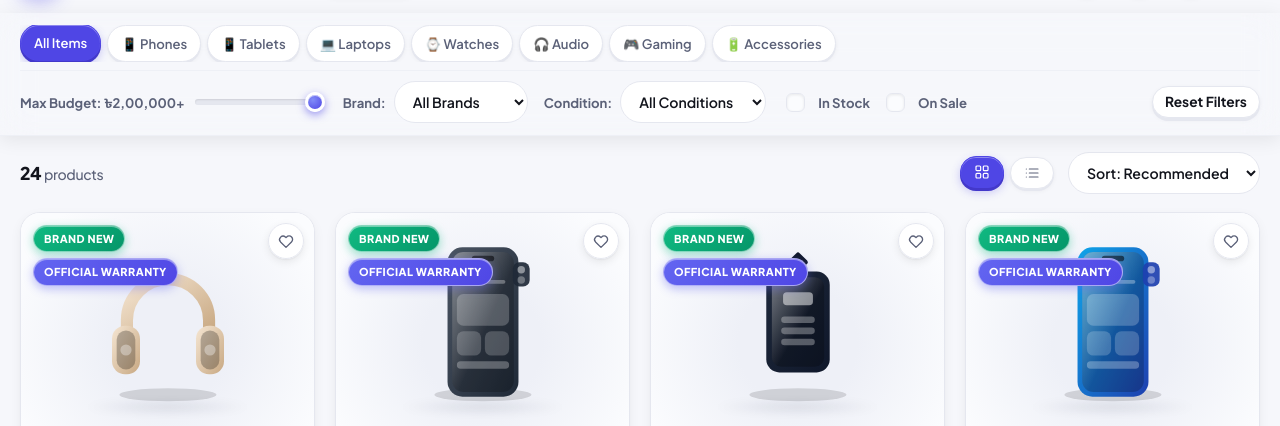
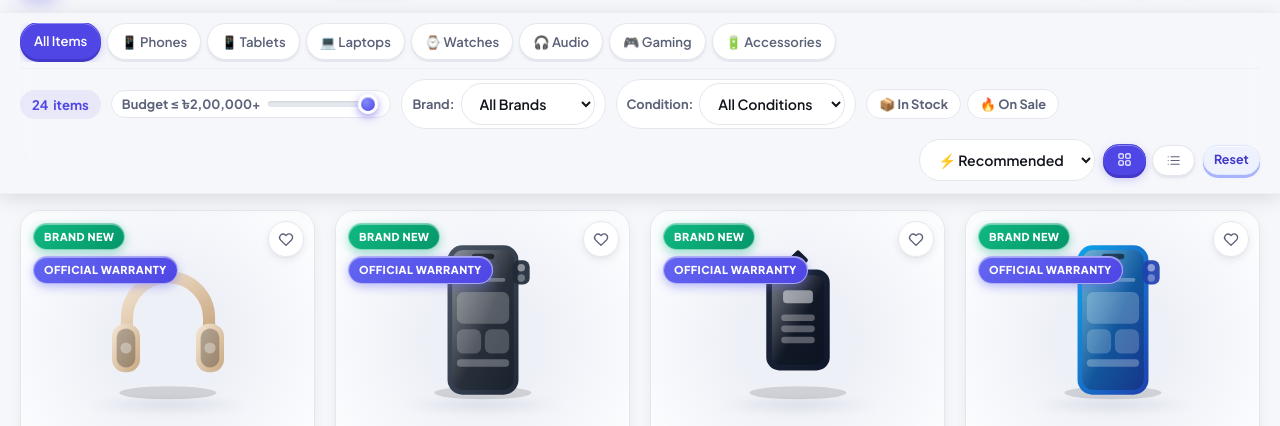
Before and after one commit to Fuad2e3/Mobile-Gallery, a website: page assets/categories.html in a window 1280 px wide. Shown: the part 99-525 px from the top of the page. Drawn offline with Linux system fonts and the light colour scheme; no server answers.

Commit message:
style: upgrade categories.html to smart glassmorphic control hub with pill filter controls

```diff
--- a/assets/categories.html
+++ b/assets/categories.html
@@ -76,57 +76,102 @@
 
 <main>
 
-<!-- ════════════════════ Top Horizontal Sticky Filter Bar ══ -->
+<!-- ════════════════════ Smart Glassmorphic Control Hub ══ -->
 <div class="sticky-cat-bar" id="stickyCatBar">
   <div class="wrap">
-    <!-- Row 1: Category Pills -->
+    <!-- Top Row: Category Tabs -->
     <div class="sticky-cat-inner">
-      <div class="seg seg--cat-bar" id="catSeg">
-        <button class="is-on" data-cat="all">All Items</button>
-        <button data-cat="phone">📱 Phones</button>
-        <button data-cat="tablet">📱 Tablets</button>
-        <button data-cat="laptop">💻 Laptops</button>
-        <button data-cat="watch">⌚ Watches</button>
-        <button data-cat="audio">🎧 Audio</button>
-        <button data-cat="gaming">🎮 Gaming</button>
-        <button data-cat="accessory">🔋 Accessories</button>
+      <div class="seg seg--smart-cat" id="catSeg">
+        <button class="is-on" data-cat="all">
+          <span>All Items</span>
+        </button>
+        <button data-cat="phone">
+          <span>📱 Phones</span>
+        </button>
+        <button data-cat="tablet">
+          <span>📱 Tablets</span>
+        </button>
+        <button data-cat="laptop">
+          <span>💻 Laptops</span>
+        </button>
+        <button data-cat="watch">
+          <span>⌚ Watches</span>
+        </button>
+        <button data-cat="audio">
+          <span>🎧 Audio</span>
+        </button>
+        <button data-cat="gaming">
+          <span>🎮 Gaming</span>
+        </button>
+        <button data-cat="accessory">
+          <span>🔋 Accessories</span>
+        </button>
       </div>
     </div>
 
-    <!-- Row 2: Horizontal Filter Controls -->
-    <div class="horizontal-filter-row">
-      <div class="hfilter-item">
-        <label for="priceRange">Max Budget: <b id="priceOut">৳2,00,000+</b></label>
-        <input type="range" id="priceRange" min="3000" max="200000" step="1000" value="200000" aria-label="Maximum price" style="width:130px">
+    <!-- Bottom Row: Smart Filter Pills & Controls Bar -->
+    <div class="smart-filter-toolbar">
+      <!-- Total Counter Badge -->
+      <div class="filter-stat-pill">
+        <b id="resultCount">0</b>
+        <span>items</span>
       </div>
 
-      <div class="hfilter-item">
-        <label for="brandSelect">Brand:</label>
-        <select class="select select--sm" id="brandSelect" aria-label="Filter by brand">
+      <!-- Price Budget Range -->
+      <div class="filter-chip-item">
+        <span class="filter-chip-label">Budget ≤ <b id="priceOut">৳2,00,000+</b></span>
+        <input type="range" id="priceRange" min="3000" max="200000" step="1000" value="200000" aria-label="Maximum price" style="width:110px">
+      </div>
+
+      <!-- Brand Select Dropdown -->
+      <div class="filter-chip-item">
+        <span class="filter-chip-label">Brand:</span>
+        <select class="select select--pill" id="brandSelect" aria-label="Filter by brand">
           <option value="">All Brands</option>
         </select>
       </div>
 
-      <div class="hfilter-item">
-        <label for="condSelect">Condition:</label>
-        <select class="select select--sm" id="condSelect" aria-label="Filter by condition">
+      <!-- Condition Select Dropdown -->
+      <div class="filter-chip-item">
+        <span class="filter-chip-label">Condition:</span>
+        <select class="select select--pill" id="condSelect" aria-label="Filter by condition">
           <option value="">All Conditions</option>
         </select>
       </div>
 
-      <div class="hfilter-item" style="gap:12px">
-        <label class="check" style="padding:0">
+      <!-- Toggle Chips -->
+      <div class="filter-chip-toggles">
+        <label class="chip-toggle">
           <input type="checkbox" id="inStockOnly">
-          <span>In Stock</span>
+          <span>📦 In Stock</span>
         </label>
-        <label class="check" style="padding:0">
+        <label class="chip-toggle">
           <input type="checkbox" id="onSaleOnly">
-          <span>On Sale</span>
+          <span>🔥 On Sale</span>
         </label>
       </div>
 
-      <button class="btn btn--ghost btn--sm" id="resetFilters" style="padding:4px 12px;margin-left:auto">Reset Filters</button>
+      <!-- Sort & View Controls -->
+      <div class="filter-right-group">
+        <select class="select select--pill" id="sortSelect" aria-label="Sort products">
+          <option value="relevant">⚡ Recommended</option>
+          <option value="newest">✨ New Arrivals</option>
+          <option value="price-a">💰 Low to High</option>
+          <option value="price-d">💎 High to Low</option>
+          <option value="discount">🏷️ Discount</option>
+          <option value="popular">🔥 Popular</option>
+        </select>
+
+        <div class="seg seg--view" role="group" aria-label="Layout">
+          <button class="is-on" data-view="grid" aria-label="Grid view" data-icon="grid" data-icon-size="15"></button>
+          <button data-view="list" aria-label="List view" data-icon="list" data-icon-size="15"></button>
+        </div>
+
+        <button class="btn btn--soft btn--xs" id="resetFilters" title="Reset all filters">Reset</button>
+      </div>
     </div>
+
+    <div class="active-chips" id="activeChips" hidden style="margin-top:8px"></div>
   </div>
 </div>
 
@@ -136,25 +181,6 @@
     <div class="browse">
       <!-- ─────────────────────────── results ─────────────────────────── -->
       <div>
-        <div class="results__bar">
-          <h3><span id="resultCount">0</span> <span class="muted">products</span></h3>
-          <span class="nav__spacer"></span>
-          <div class="seg" role="group" aria-label="Layout">
-            <button class="is-on" data-view="grid" aria-label="Grid view" data-icon="grid" data-icon-size="16"></button>
-            <button data-view="list" aria-label="List view" data-icon="list" data-icon-size="16"></button>
-          </div>
-          <select class="select" id="sortSelect" aria-label="Sort products">
-            <option value="relevant">Sort: Recommended</option>
-            <option value="newest">New arrivals</option>
-            <option value="price-a">Price: low to high</option>
-            <option value="price-d">Price: high to low</option>
-            <option value="discount">Biggest discount</option>
-            <option value="popular">Most popular</option>
-          </select>
-        </div>
-
-        <div class="active-chips" id="activeChips" hidden></div>
-
         <div class="grid-cards" id="grid"></div>
 
         <div style="text-align:center;margin-top:34px">
--- a/assets/css/style.css
+++ b/assets/css/style.css
@@ -1006,41 +1006,165 @@ p { margin: 0; }
 }
 .link-btn:hover { text-decoration: underline; transform: translate3d(0, -1px, 0); }
 
-/* ════════════════════════════════════════════ Sticky Horizontal Category Bar ══ */
+/* ════════════════════════════════════════════ Smart Glassmorphic Control Hub ══ */
 .sticky-cat-bar {
   position: sticky;
   top: var(--header-h);
   z-index: 90;
   background: var(--bg-body);
-  backdrop-filter: blur(16px);
-  -webkit-backdrop-filter: blur(16px);
+  backdrop-filter: blur(20px);
+  -webkit-backdrop-filter: blur(20px);
   border-bottom: 1px solid var(--line-soft);
-  padding: 12px 0;
-  box-shadow: 0 4px 18px rgba(0, 0, 0, 0.08);
-}
+  padding: 10px 0 12px 0;
+  box-shadow: 0 4px 20px rgba(0, 0, 0, 0.12);
+  transition: background .2s var(--ease), border-color .2s var(--ease);
+}
+
 .sticky-cat-inner {
   display: flex;
   align-items: center;
-  gap: 12px;
+  gap: 10px;
   overflow-x: auto;
   scrollbar-width: none;
   -ms-overflow-style: none;
-}
-.sticky-cat-inner::-webkit-scrollbar {
-  display: none;
-}
-.seg--cat-bar {
+  padding-bottom: 2px;
+}
+.sticky-cat-inner::-webkit-scrollbar { display: none; }
+
+.seg--smart-cat {
   display: flex;
   gap: 8px;
   flex-wrap: nowrap;
 }
-.seg--cat-bar button {
+.seg--smart-cat button {
   white-space: nowrap;
-  padding: 8px 18px;
-  font-size: .88rem;
+  padding: 7px 16px;
+  font-size: .86rem;
   font-weight: 700;
   border-radius: 99px;
   flex-shrink: 0;
+  display: inline-flex;
+  align-items: center;
+  gap: 6px;
+  transition: all .18s var(--ease);
+  border: 1px solid var(--line-soft);
+  background: var(--surface);
+  color: var(--muted);
+}
+.seg--smart-cat button:hover {
+  color: var(--text);
+  border-color: var(--line);
+  transform: translate3d(0, -1px, 0);
+}
+.seg--smart-cat button.is-on {
+  background: var(--brand-600);
+  color: #fff;
+  border-color: var(--brand-600);
+  box-shadow: 0 4px 14px rgba(79, 70, 229, 0.35);
+}
+.cat-pill-count {
+  font-size: .72rem;
+  padding: 1px 6px;
+  border-radius: 99px;
+  background: rgba(255, 255, 255, 0.2);
+  color: inherit;
+  font-weight: 700;
+}
+
+/* Smart Filter Toolbar */
+.smart-filter-toolbar {
+  display: flex;
+  align-items: center;
+  gap: 10px;
+  flex-wrap: wrap;
+  padding-top: 10px;
+  margin-top: 6px;
+  border-top: 1px solid var(--line-soft);
+  font-size: .84rem;
+}
+
+.filter-stat-pill {
+  display: inline-flex;
+  align-items: center;
+  gap: 5px;
+  padding: 4px 12px;
+  border-radius: 99px;
+  background: rgba(79, 70, 229, 0.08);
+  color: var(--brand-600);
+  font-size: .82rem;
+  font-weight: 700;
+  flex-shrink: 0;
+}
+
+.filter-chip-item {
+  display: flex;
+  align-items: center;
+  gap: 6px;
+  background: var(--surface);
+  border: 1px solid var(--line);
+  padding: 3px 10px;
+  border-radius: 99px;
+  flex-shrink: 0;
+}
+.filter-chip-label {
+  font-size: .8rem;
+  font-weight: 700;
+  color: var(--muted);
+  white-space: nowrap;
+}
+
+.select--pill {
+  border: none;
+  background: transparent;
+  padding: 2px 4px;
+  font-size: .82rem;
+  font-weight: 700;
+  color: var(--text);
+  cursor: pointer;
+}
+
+.filter-chip-toggles {
+  display: flex;
+  align-items: center;
+  gap: 6px;
+  flex-shrink: 0;
+}
+
+.chip-toggle {
+  display: inline-flex;
+  align-items: center;
+  cursor: pointer;
+  font-size: .8rem;
+  font-weight: 700;
+  padding: 4px 12px;
+  border-radius: 99px;
+  border: 1px solid var(--line);
+  background: var(--surface);
+  color: var(--muted);
+  user-select: none;
+  transition: all .15s var(--ease);
+}
+.chip-toggle input { display: none; }
+.chip-toggle:has(input:checked) {
+  background: rgba(16, 185, 129, 0.12);
+  border-color: #10b981;
+  color: #059669;
+}
+
+.filter-right-group {
+  display: flex;
+  align-items: center;
+  gap: 8px;
+  margin-left: auto;
+  flex-shrink: 0;
+}
+.btn--xs {
+  padding: 4px 10px;
+  font-size: .78rem;
+  border-radius: 99px;
+}
+.seg--view button {
+  padding: 5px 8px;
 }
 
 .fgroup { padding: 18px 0; border-bottom: 1px solid var(--line-soft); }
```
Also changed, not shown: docs/TASKS.md (+1 -1 lines).
